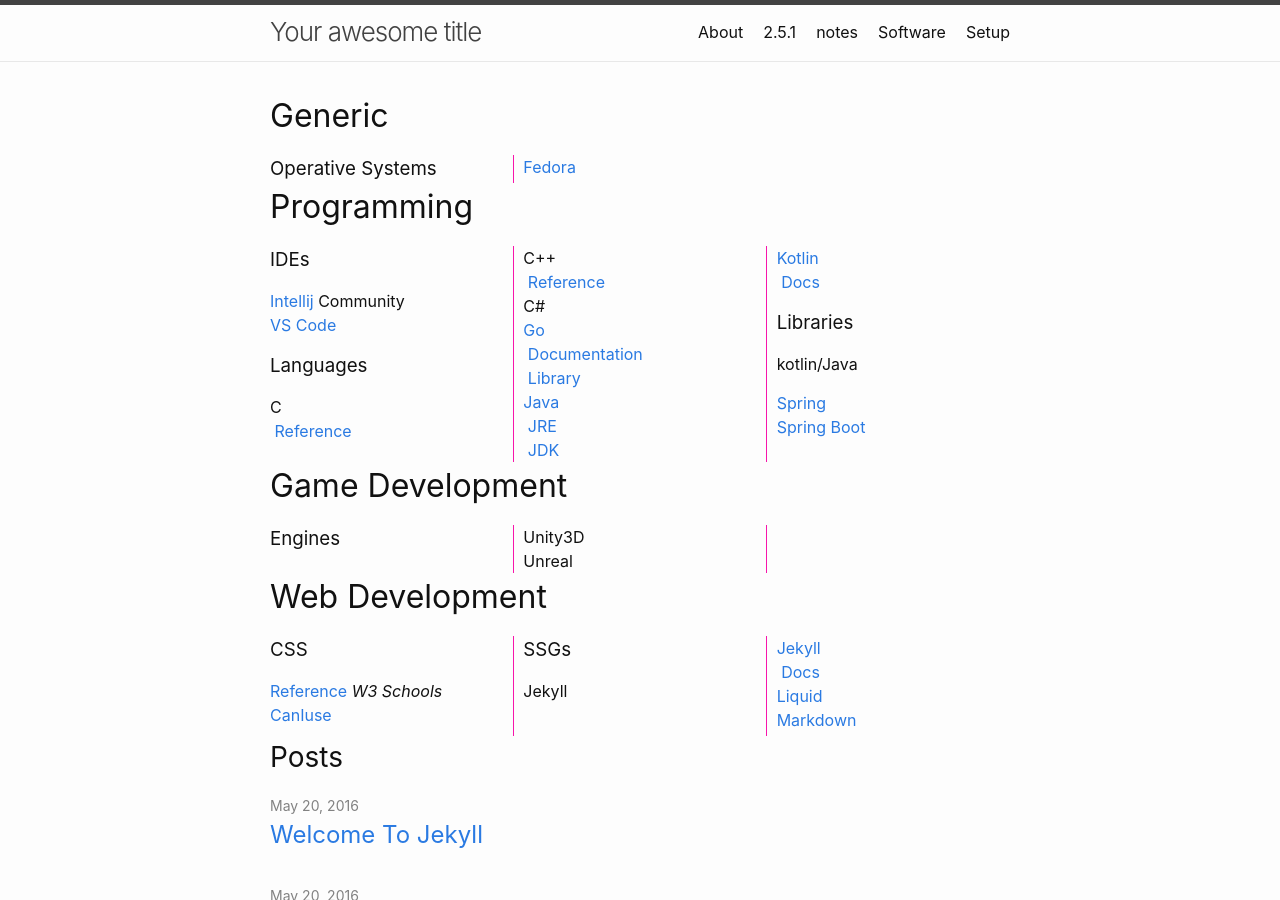
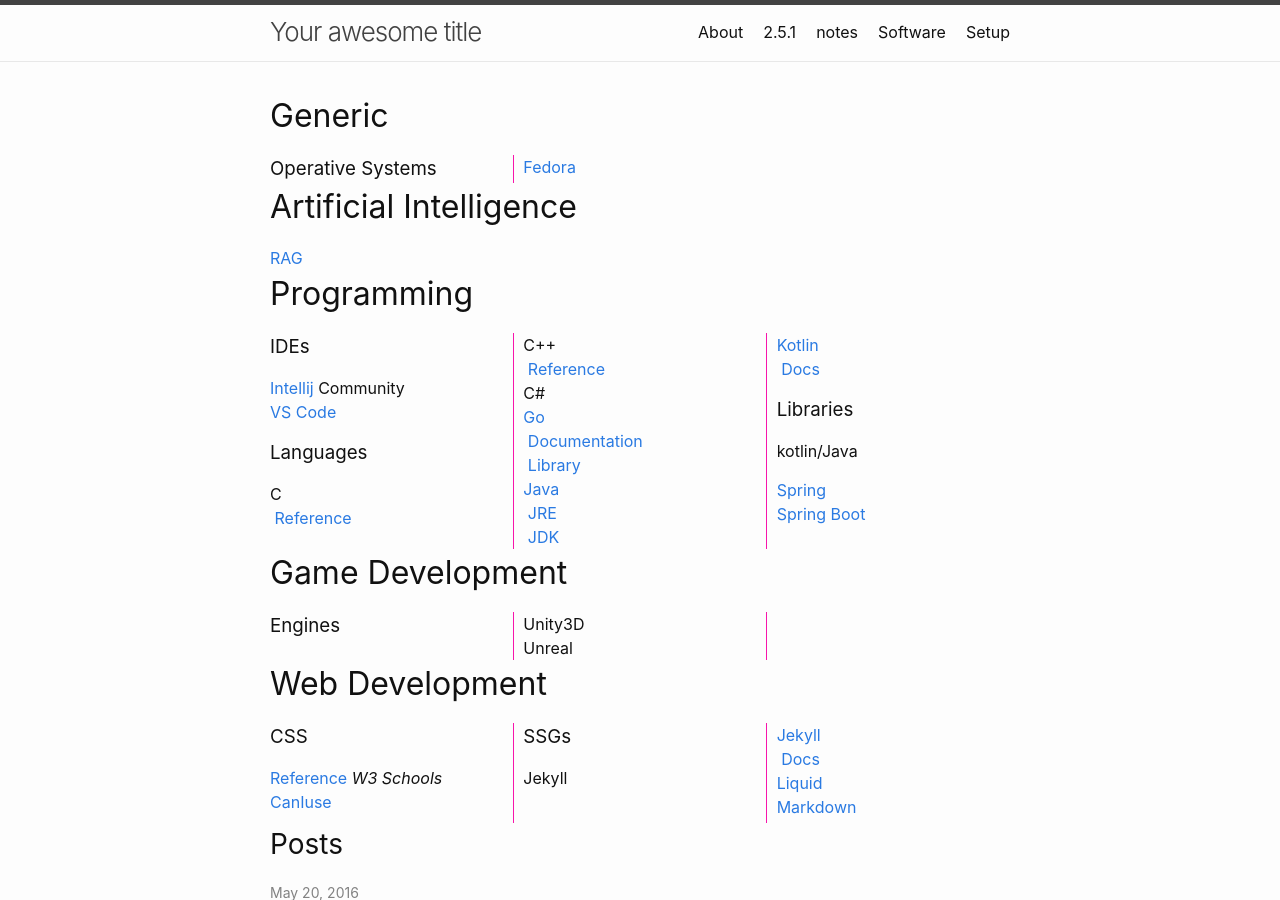
Before and after one commit to viking-cat/notes, a Jekyll site: the page built from index.md, in a window 1280 px wide and 900 px high. Built offline with Jekyll 4.4.1, drawn with Linux system fonts in a browser that asks for light colours.

Commit message:
Add Artificial Intelligence section to index.md
Added section for Artificial Intelligence with a link to RAG.

```diff
--- a/index.md
+++ b/index.md
@@ -8,8 +8,8 @@
 layout: home
 ---
 
+<!-- Generic -------------------------------------------------------->
 
-<!-- Generic -------------------------------------------------------->
 # Generic
 
 {% capture gameBlock %}
@@ -24,7 +24,21 @@
     {{ gameBlock | markdownify }}
 </div>
 
-<!-- Programming -------------------------------------------------------->
+<!-- Artificial Intelligence  -------------------------------------------------------->
+
+# Artificial Intelligence
+
+{% capture gameBlock %}
+[RAG](pages/ai.md#retrieval-augmented-generation-rag)<br/>
+{% endcapture %}
+
+<div style="
+     column-count:3;
+     column-gap:20px;
+     column-rule:1px solid #f715ab;">
+    {{ gameBlock | markdownify }}
+</div>
+
 # Programming
 
 {% capture codeBlock %}
```
